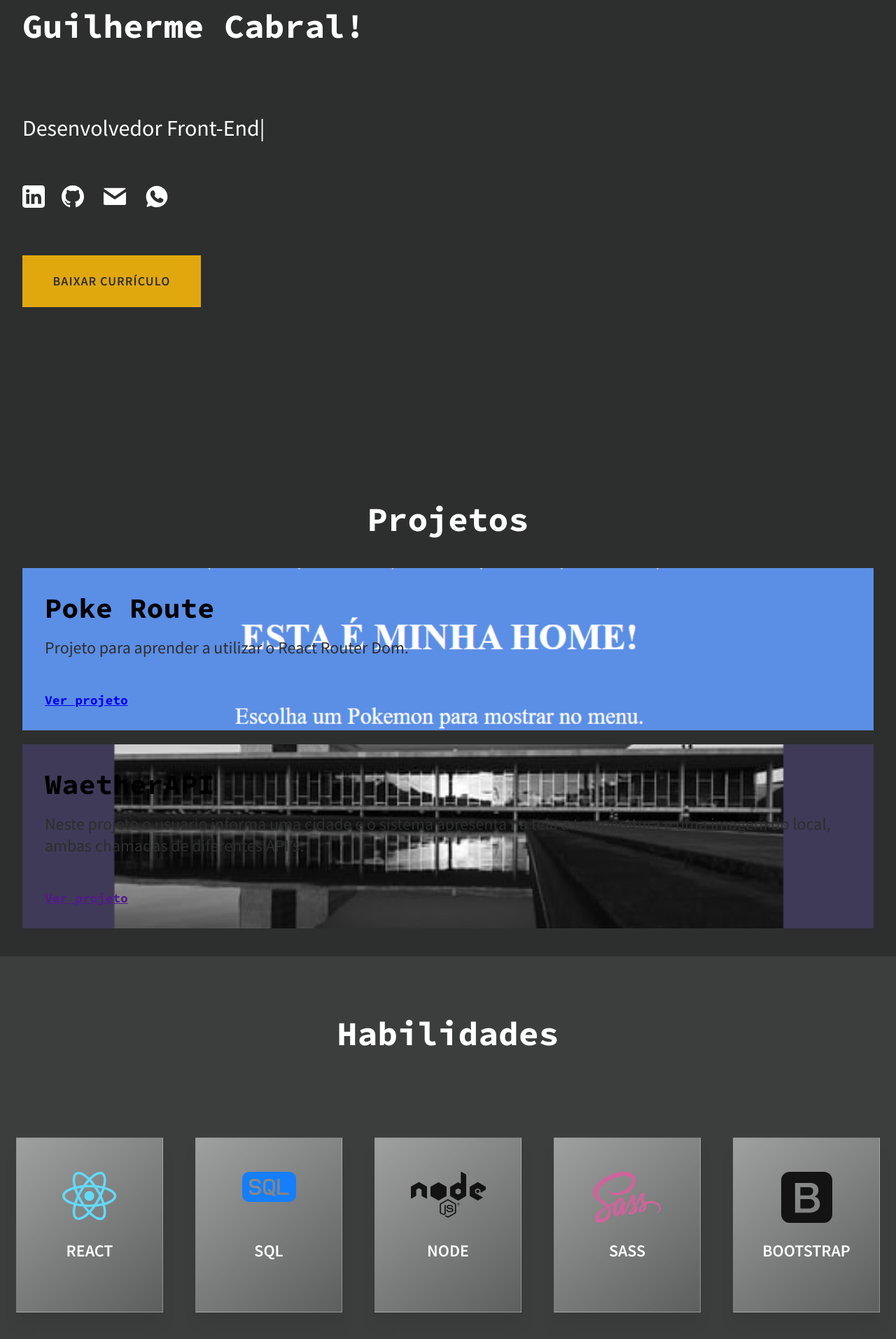
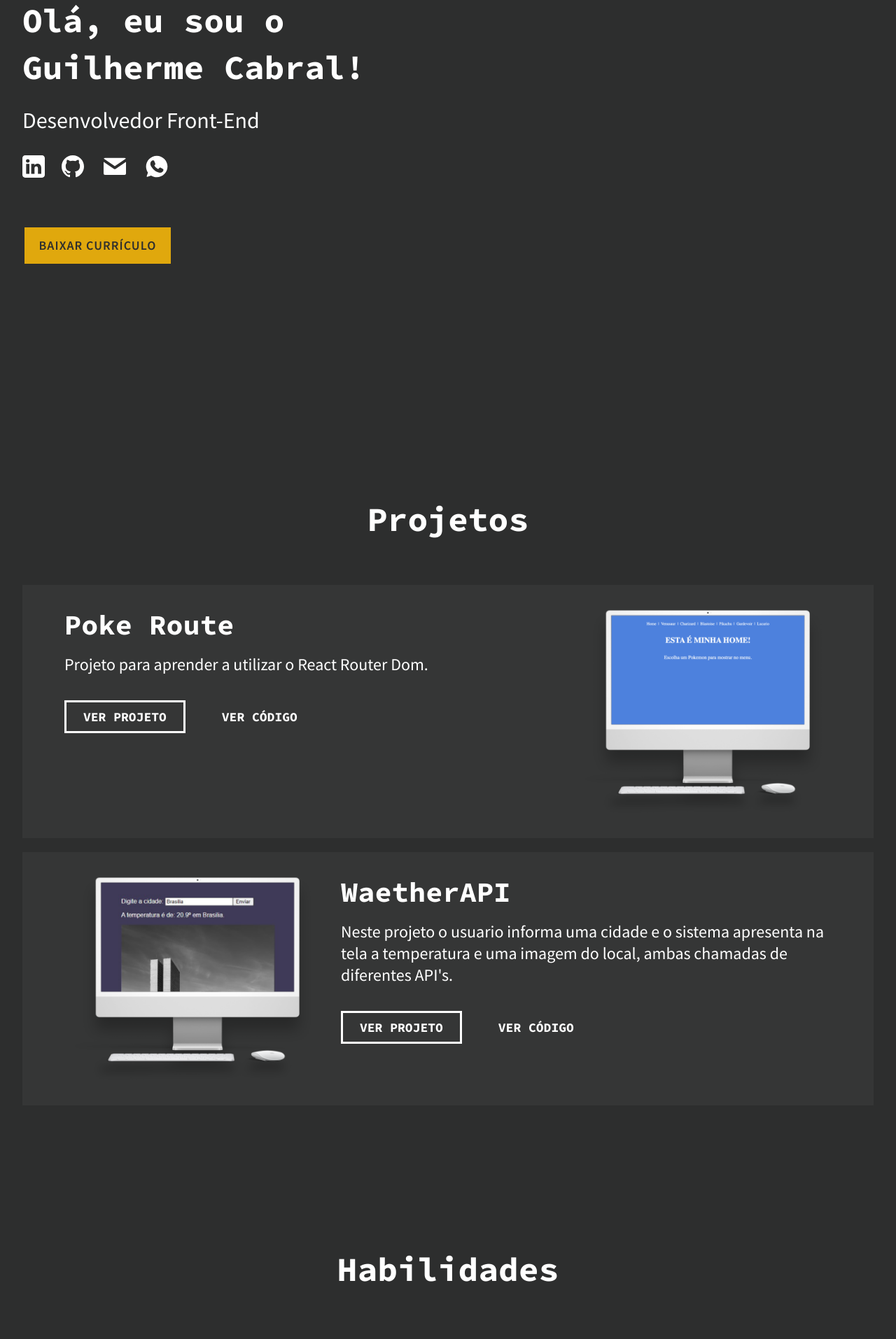
Before and after one commit to GuiCabral74/my-website-resume, a React (Create React App) app: page / in a window 1280 px wide. Shown: the part 225-2139 px from the top of the page at 70% size. Built offline with nearby package versions, Linux system fonts and the light colour scheme.

Commit message:
changes in project section and some adjustments in styles.

```diff
--- a/src/components/projectList.js
+++ b/src/components/projectList.js
@@ -1,18 +1,22 @@
-import PokeRoute from "./images/projects-img/pokeRoute-home.png";
-import WaetherAPI from "./images/projects-img/weatherAPI.png";
+import PokeRoute from "./images/projects-img/Mockup_poke-route.png";
+import WaetherAPI from "./images/projects-img/Mockup_weather-api.png";
 
 const ProjectList = [
   {
     name: "Poke Route",
     info: "Projeto para aprender a utilizar o React Router Dom.",
     link: "https://guicabral74.github.io/Pokemon-routes-with-Router-Dom/",
+    repository: "https://github.com/GuiCabral74/Pokemon-routes-with-Router-Dom",
     img: PokeRoute,
+    alt: "Poke Route",
   },
   {
     name: "WaetherAPI",
     info: "Neste projeto o usuario informa uma cidade e o sistema apresenta na tela a temperatura e uma imagem do local, ambas chamadas de diferentes API's.",
     link: "",
+    repository: "https://github.com/GuiCabral74/WeatherApi",
     img: WaetherAPI,
+    alt: "WaetherAPI",
   },
 ]
 
--- a/src/components/projects.jsx
+++ b/src/components/projects.jsx
@@ -1,23 +1,46 @@
-import { ContainerProjects, ProjectTitle, DivProject, ProjectName, ProjectDescription, SeeProject } from "./style/styles";
+import {
+  ContainerProjects,
+  ProjectTitle,
+  DivProject,
+  DivInfos,
+  ProjectName,
+  ProjectDescription,
+  SeeProject,
+  SeeCode,
+  DivImg,
+  ProjectImg,
+} from "./style/styles";
 import ProjectList from "./projectList";
 
-function Projects () {
+function Projects() {
 
-  return(
-    <ContainerProjects id='projects'>
+  return (
+    <ContainerProjects id="projects">
       <ProjectTitle>Projetos</ProjectTitle>
 
-        {ProjectList.map((i, index) => {
-          return(
-            <DivProject key={index} img={i.img}>
+      {ProjectList.map((i, index) => {
+        return (
+          <DivProject key={index}>
+            <DivInfos>
               <ProjectName>{i.name}</ProjectName>
               <ProjectDescription>{i.info}</ProjectDescription>
-              <SeeProject href={i.link} target="_blank" rel="noreferrer noopener">Ver projeto</SeeProject>
-            </DivProject>
-          )
-        })}
+              <SeeProject
+                href={i.link}
+                target="_blank"
+                rel="noreferrer noopener"
+              >
+                Ver projeto
+              </SeeProject>
+              <SeeCode href={i.repository} target="_blank" rel="noreferrer noopener">Ver código</SeeCode>
+            </DivInfos>
+            <DivImg>
+              <ProjectImg src={i.img} alt={i.alt} />
+            </DivImg>
+          </DivProject>
+        );
+      })}
     </ContainerProjects>
-  )
+  );
 }
 
 export default Projects;
--- a/src/components/style/styles.js
+++ b/src/components/style/styles.js
@@ -3,10 +3,13 @@ import { createGlobalStyle } from "styled-components";
 
 /** GLOBAL STYLES */
 export const GlobalStyle = createGlobalStyle`
-  body {
+  * {
     margin: 0;
     padding: 0;
     box-sizing: border-box;
+
+  }
+  body {
     background: #2D2E2E;
     font-family: 'Source Code Pro', monospace;
     color: #fff;
@@ -17,14 +20,15 @@ export const GlobalStyle = createGlobalStyle`
 /** NAV */
 
 export const ContainerNav = styled.nav`
-  padding-top: 2rem;
+  padding: 2rem 0;
   margin: 0 -2rem;
   display: flex;
+  align-items: center;
   justify-content: space-between;
   font-size: 1.125rem;
   position: fixed;
   top: 0;
-  height: 3.438rem;
+  height: 5.5rem;
   width: 100vw;
   background: #2d2e2e;
 `;
@@ -109,7 +113,7 @@ export const Title = styled.h1`
   font-size: 3rem;
   font-weight: bold;
   line-height: 4.188rem;
-  margin-top: 7.063rem;
+  margin: 7.063rem 0 1.5rem;
 `;
 
 export const SubTitle = styled.h4`
@@ -117,7 +121,7 @@ export const SubTitle = styled.h4`
   font-size: 2rem;
   font-weight: normal;
   line-height: 2.125rem;
-  margin: 1.5rem 0 2rem;
+  margin-bottom: 2rem;
 `;
 
 export const ContactIcon = styled.img`
@@ -138,12 +142,15 @@ export const BtnResume = styled.a`
   line-height: 2.125rem;
   letter-spacing: 0.06em;
   color: #2d2e2e;
-  padding: 1.25rem;
+  padding: 0.563rem 0;
   width: 13.438rem;
   text-align: center;
   transition: box-shadow .3s;
+  border: 0.188rem solid;
   &:hover{
-    box-shadow: 0 0.25rem 0.688rem #747575;
+    color: #fff;
+    background: none;
+    border: 0.188rem solid #fff;
   }
 `;
 
@@ -152,23 +159,31 @@ export const BtnResume = styled.a`
 export const ContainerProjects = styled.section`
   width: 100%;
   margin-top: 14rem;
+  color: #fff;
 `;
 
 export const ProjectTitle = styled.h2`
   font-size: 3rem;
   font-weight: 700;
   text-align: center;
+  margin-bottom: 4rem;
 `;
 
 export const DivProject = styled.div`
-  background-image: url(${(props) =>(props.img)});
-  background-position: center;
-  background-repeat: no-repeat;
-  background-size: cover;
-  color: #000;
+  background: rgba(255, 255, 255, 0.04);
+  //width: auto;
   padding: 2rem 2rem;
   margin-bottom: 1.25rem;
+  display: flex;
+  justify-content: space-evenly;
+  :nth-child(odd){
+    flex-direction: row-reverse;
+  }
 `;
+
+export const DivInfos = styled.div`
+  width: 43.813rem;
+`
 
 export const ProjectName = styled.h2`
   font-size: 2.5rem;
@@ -181,21 +196,50 @@ export const ProjectDescription = styled.p`
   font-family: "Source Sans Pro", sans-serif;
   font-size: 1.5rem;
   margin: 1rem 0 3rem;
-  color: #2d2e2e;
 `;
 
 export const SeeProject = styled.a`
   font-size: 1.125rem;
   font-weight: 700;
+  border: 0.188rem solid #fff;
+  color: #fff;
+  text-decoration: none;
+  text-transform: uppercase;
+  padding: 0.563rem 1.5rem;
+  &:hover {
+    color: #e0a80d;
+    border-color: #e0a80d;
+  }
 `;
+
+export const SeeCode = styled.a`
+  font-size: 1.125rem;
+  font-weight: 700;
+  color: #fff;
+  text-decoration: none;
+  text-transform: uppercase;
+  margin-left: 3.25rem;
+  &:hover {
+    color: #e0a80d;
+  }
+`
+
+export const DivImg = styled.div`
+  width: 22.938rem;
+  height: 18.625rem;
+`
+
+export const ProjectImg = styled.img`
+  width: 100%;
+  height: 100%;
+  object-fit: contain;
+`
 
 /** Abilities */
 
 export const ContainerAbilities = styled.section`
-  background: #3c3e3e;
   text-align: center;
-  margin: 0  -2rem;
-  padding-bottom: 2.5rem;
+  margin: 7.75rem -2rem 0;
 `;
 
 export const TitleAbilities = styled.h1`
@@ -206,15 +250,14 @@ export const TitleAbilities = styled.h1`
 
 export const ContainerTechnologies = styled.div`
   display: flex;
-  justify-content: space-around;
+  justify-content: center;
   flex-wrap: wrap;
-  flex-shrink: 0;
 `;
 
 export const Technology = styled.div`
   width: 13rem;
-  background:linear-gradient(139.46deg, rgba(225, 225, 225, 0.6) 0%, rgba(225, 225, 225, 0.2) 99.22%);
-  border: 0.063rem solid rgba(225, 225, 225, 0.2);
+  background:linear-gradient(139.46deg, rgba(109, 111, 111, 0.6) 0%, rgba(109, 111, 111, 0.2) 99.22%);
+  border: 0.063rem solid rgba(109, 111, 111, 0.2);
   box-shadow: 0px 20px 20px rgba(0, 0, 0, 0.05);
   padding: 3rem 0;
   display: flex;
@@ -222,8 +265,10 @@ export const Technology = styled.div`
   justify-content: space-between;
   align-items: center;
   margin: 0 1.375rem 2.5rem;
+  transition: transform .2s;
   &:hover{
     box-shadow: 4px 4px 8px rgba(14, 14, 14, 0.25);
+    transform: scale(1.1);
   }
 `;
 
@@ -240,7 +285,7 @@ export const ContactContainer = styled.section`
   display: flex;
   justify-content: center;
   align-items: center;
-  margin-top: 7.75rem;
+  margin-top: 10.25rem;
 `
 
 /**FOOTER */
```
Also changed, not shown: src/components/images/projects-img/Mockup_poke-route.png (added), src/components/images/projects-img/Mockup_weather-api.png (added).
